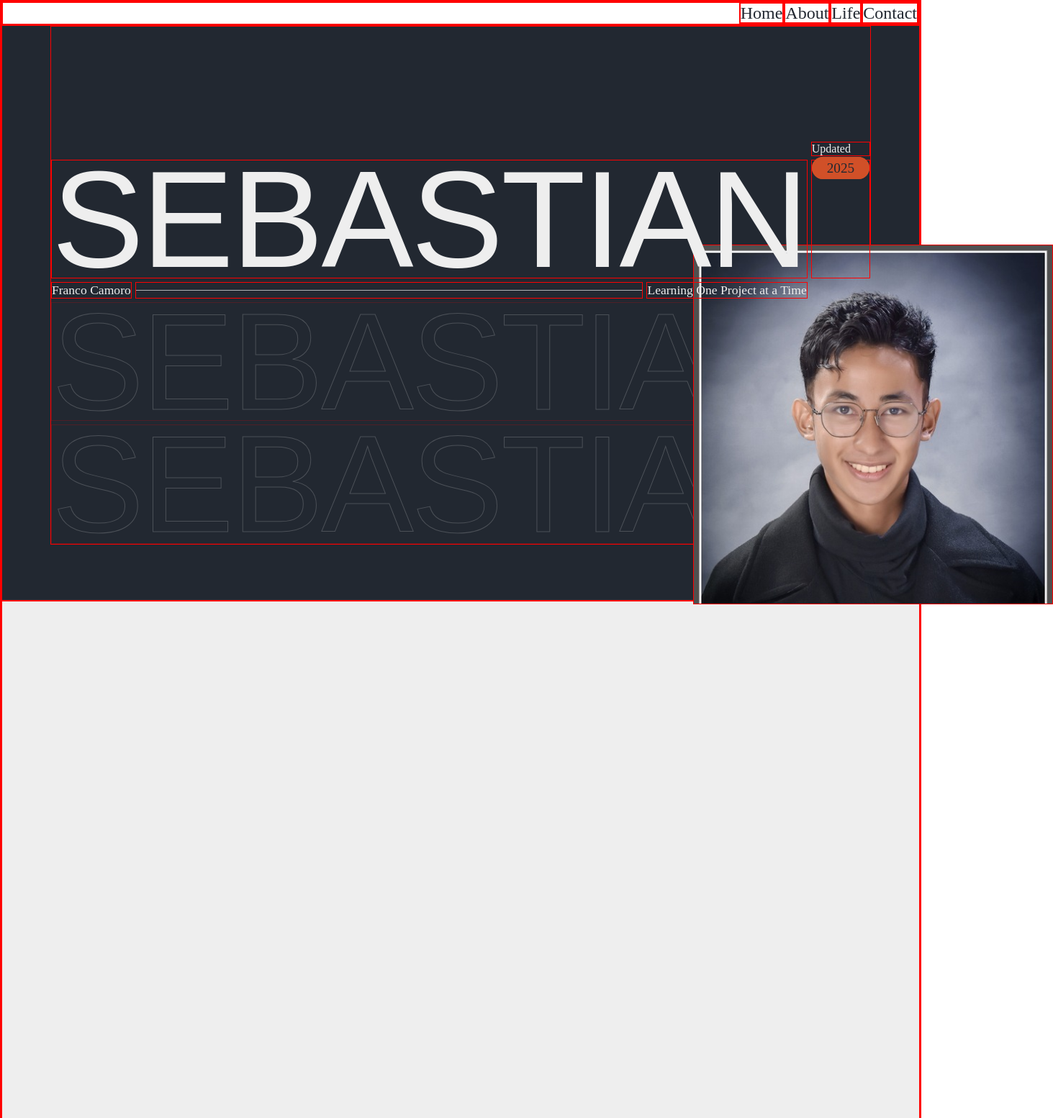
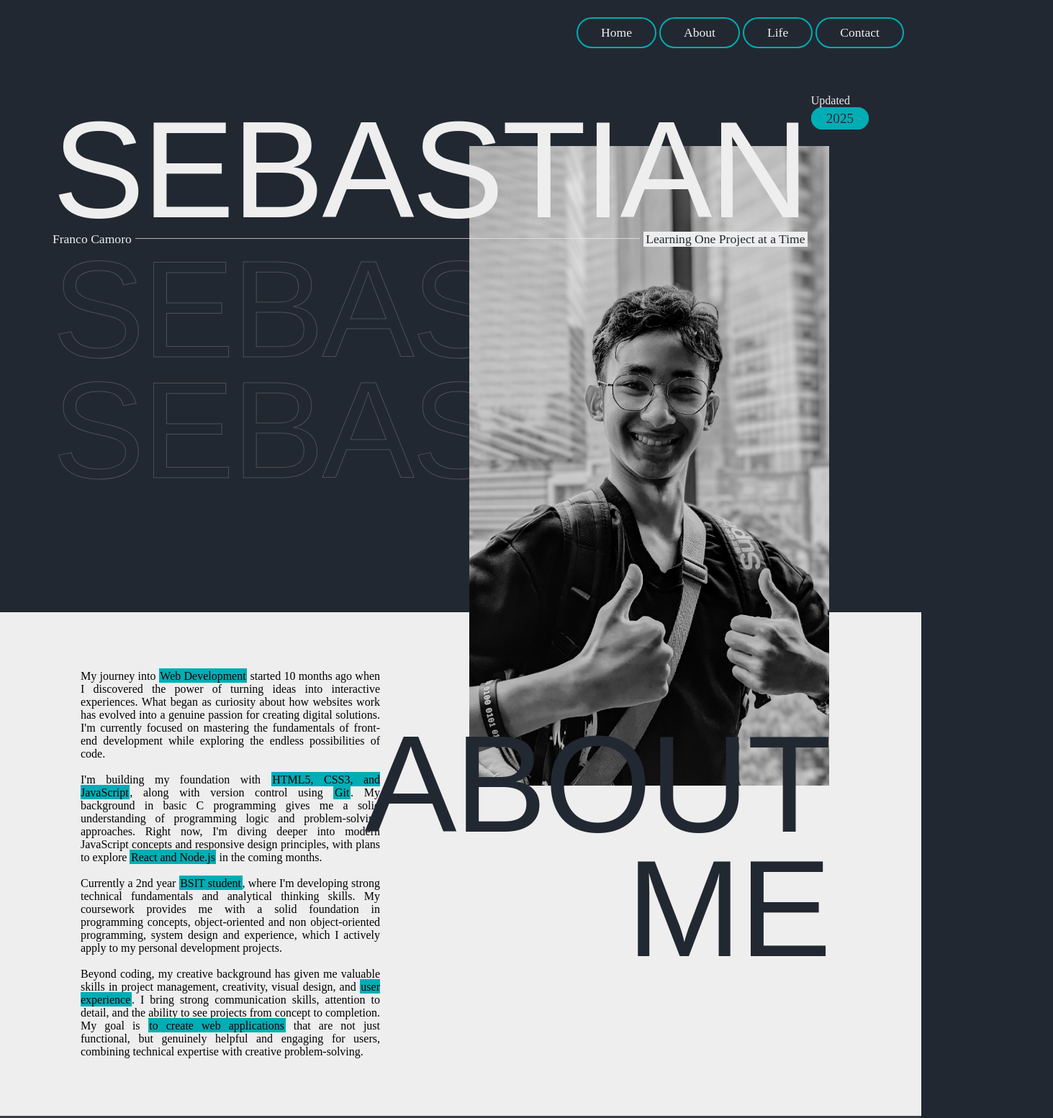
Before and after one commit to FracoMomo/master-portfolio, a plain HTML site: page index.html in a window 1280 px wide. Shown: the top 1554 px of the page at 72% size, 1463 px wide, since content can reach past the window. Drawn offline with Linux system fonts and the light colour scheme; a web font is replaced by a local one.

Commit message:
finished remaking the navbar, and finished making about me section

```diff
--- a/index.html
+++ b/index.html
@@ -3,7 +3,7 @@
     <head>
         <meta charset="utf-8">
         <meta http-equiv="X-UA-Compatible" content="IE=edge">
-        <title>Sebastian | Hello World!</title>
+        <title>Sebastian | Hello World</title>
         <meta name="description" content="">
         <meta name="viewport" content="width=device-width, initial-scale=1">
         <link rel="stylesheet" href="style.css">
@@ -12,9 +12,10 @@
         <link href="https://fonts.googleapis.com/css2?family=Anton&family=Anton+SC&family=Climate+Crisis&family=Gasoek+One&display=swap" rel="stylesheet">
     </head>
     <body>
+        <section id="main-home"></section>
         <nav>
             <ul>
-                <li><a href="#home">Home</a></li>
+                <li><a href="#main-home">Home</a></li>
                 <li><a href="#about">About</a></li>
                 <li><a href="#life">Life</a></li>
                 <li><a href="#contact">Contact</a></li>
@@ -23,22 +24,40 @@
         <section id="home">
             <div class="home-main-content">
                 <span class="updated-title item1">Updated</span>
-                <span class="first-name item2">sebastian</span>
+                <span class="section-title item2">sebastian</span>
                 <div class="item3">
                     <span class="updated-year">2025</span>
                 </div>
                 <span class="home-content-text item4">Franco Camoro</span>
                 <span class="item5"></span>
                 <span class="home-content-text item6">Learning One Project at a Time</span>
-                <span class="first-name item2 hollow-name">sebastian</span>
-                <span class="first-name item2 hollow-name">sebastian</span>
+                <span class="section-title item2 hollow-name">sebastian</span>
+                <span class="section-title item2 hollow-name">sebastian</span>
             </div>
-            <img src="img/headshot.jpg">
+            <img src="img/portrait.jpg">
         </section>
 
         <section id="about">
+                <span class="section-title about-title">about<br>me</span>
+                <div class="about-content">
+                    <p>
+                       My journey into <span class="highlight">Web Development</span> started 10 months ago when I discovered the power of turning ideas into interactive experiences. What began as curiosity about how websites work has evolved into a genuine passion for creating digital solutions. I'm currently focused on mastering the fundamentals of front-end development while exploring the endless possibilities of code.
+                    </p>
+                    <br>
+                    <p>
+                       I'm building my foundation with <span class="highlight">HTML5, CSS3, and JavaScript</span>, along with version control using <span class="highlight">Git</span>. My background in basic C programming gives me a solid understanding of programming logic and problem-solving approaches. Right now, I'm diving deeper into modern JavaScript concepts and responsive design principles, with plans to explore <span class="highlight">React and Node.js</span> in the coming months.
+                    </p>
+                    <br>
+                    <p>
+                        Currently a 2nd year <span class="highlight">BSIT student</span>, where I'm developing strong technical fundamentals and analytical thinking skills. My coursework provides me with a solid foundation in programming concepts, object-oriented and non object-oriented programming, system design and experience, which I actively apply to my personal development projects.
+                    </p>
+                    <br>
+                    <p>
+                        Beyond coding, my creative background has given me valuable skills in project management, creativity, visual design, and <span class="highlight">user experience</span>. I bring strong communication skills, attention to detail, and the ability to see projects from concept to completion. My goal is <span class="highlight">to create web applications</span> that are not just functional, but genuinely helpful and engaging for users, combining technical expertise with creative problem-solving.
+                    </p>
+                </div>
+        </section>
 
-        </section>
         <section id="life">
 
         </section>
--- a/style.css
+++ b/style.css
@@ -2,7 +2,10 @@
     margin: 0;
     padding: 0;
     box-sizing: border-box;
-    border: 1px solid red;
+}
+
+body {
+    background: rgb(34, 40, 49);
 }
 
 html {
@@ -11,29 +14,44 @@ html {
 }
 
 nav {
+    top: 1.5rem;
+    z-index: 100;
     position: sticky;
-    top: 0;
-    z-index: 3;
 }
 
 nav ul {
     display: flex;
     justify-content: right;
     list-style: none;
+    margin: 1.5rem 1.5rem;
+    gap: 0.25rem;
 }
 
 nav ul li a {
     text-decoration: none;
+    color: rgb(238, 238, 238);
+    font-size: 1.1rem;
+    padding: 0.55rem 2rem;
+    border: 2px solid rgb(0, 173, 181);
+    border-radius: 2.5rem;
+    margin: 0;
+    display: inline-block;
+    transition: all 0.3s ease;
+}
+
+nav ul li a:hover {
+    background-color: rgb(0, 173, 181);
     color: rgb(34, 40, 49);
-    font-size: 1.5rem;
+    border-color: rgb(0, 173, 181);
 }
 
 #home {
     position: relative;
     width: auto;
-    min-height: 100vh;
+    min-height: 90vh;
     background: rgb(34, 40, 49);
     color: rgb(238, 238, 238);
+    padding: 0.5rem auto auto auto;
 }
 
 /*grouped elements for homepage content*/
@@ -42,25 +60,27 @@ nav ul li a {
     grid-template-columns: max-content 1fr auto auto;
     justify-content: center;
     position: relative;
-    padding-top: 10rem;
     max-width: max-content;
-    margin: 0 auto;
+    margin: 10% auto;
+    display: grid;
+    gap: 5px;
+    margin-top: 5%;
 }
 
 .item1 {
     grid-column: 4 / span 1;
 }
 
-.first-name {
+.section-title {
     font-family: "Anton SC", sans-serif;
     text-transform: uppercase;
-    line-height: 0.85;
     letter-spacing: -0.2rem;
     font-size: 12rem;
 }
 
 .item2 {
     grid-column: 1 / span 3;
+    line-height: 0.85;
     z-index: 3;
 }
 
@@ -77,11 +97,11 @@ nav ul li a {
 
 /*Styling for year*/
 .updated-year {
-    background-color: rgb(209, 80, 40);
+    background-color: rgb(0, 173, 181);
     padding: 0rem 1rem 0rem 1rem;
     font-size: 1.2rem;
     position: relative;
-    border: 5px solid rgb(209, 80, 40);
+    border: 5px solid rgb(0, 173, 181);
     border-radius: 1rem;
     color: rgb(34, 40, 49);
     z-index: 3;
@@ -104,13 +124,16 @@ nav ul li a {
 .item6 {
     text-align: left;
     z-index: 3;
+    color: rgb(34, 40, 49);
+    background-color: rgb(238, 238, 238);
+    padding: 0rem 0.2rem 0rem 0.2rem;
 }
 
 #home img {
     position: absolute;
-    top: 19rem;
+    top: 10%;
     max-width: 500px;
-    left: 60rem;
+    right: 10%;
     height: auto;
     z-index: 2;
 }
@@ -119,9 +142,36 @@ nav ul li a {
     font-size: 1.1rem;
 }
 
+/*about section*/
 #about {
-    min-height: 100vh;
+    min-height: 70vh;
     background: rgb(238, 238, 238);
+    position: relative;
+}
+
+.about-title {
+    position: absolute;
+    right: 10%;
+    margin-top: 12%;
+    text-align: right;
+    line-height: 0.9;
+    color: rgb(34, 40, 49);
+    z-index: 3;
+}
+
+.about-content {
+    position: relative;
+    padding: 5rem 47rem 5rem 7rem;
+    text-align: justify;
+}
+
+.highlight {
+    background-color: rgb(0, 173, 181);
+    padding: 0.1rem;
+}
+
+.about-content:first-child {
+    text-indent: 2rem;
 }
 
 #life {
```
Also changed, not shown: img/portrait.jpg (added).
